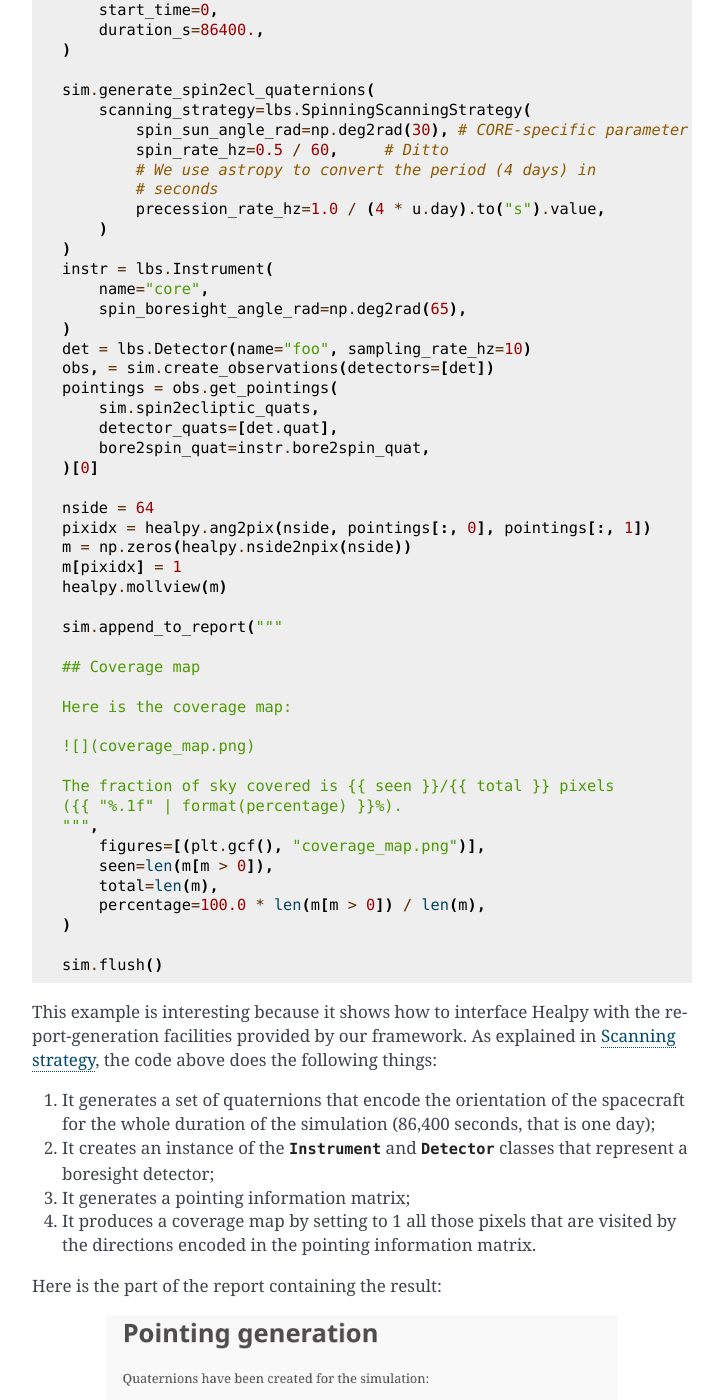
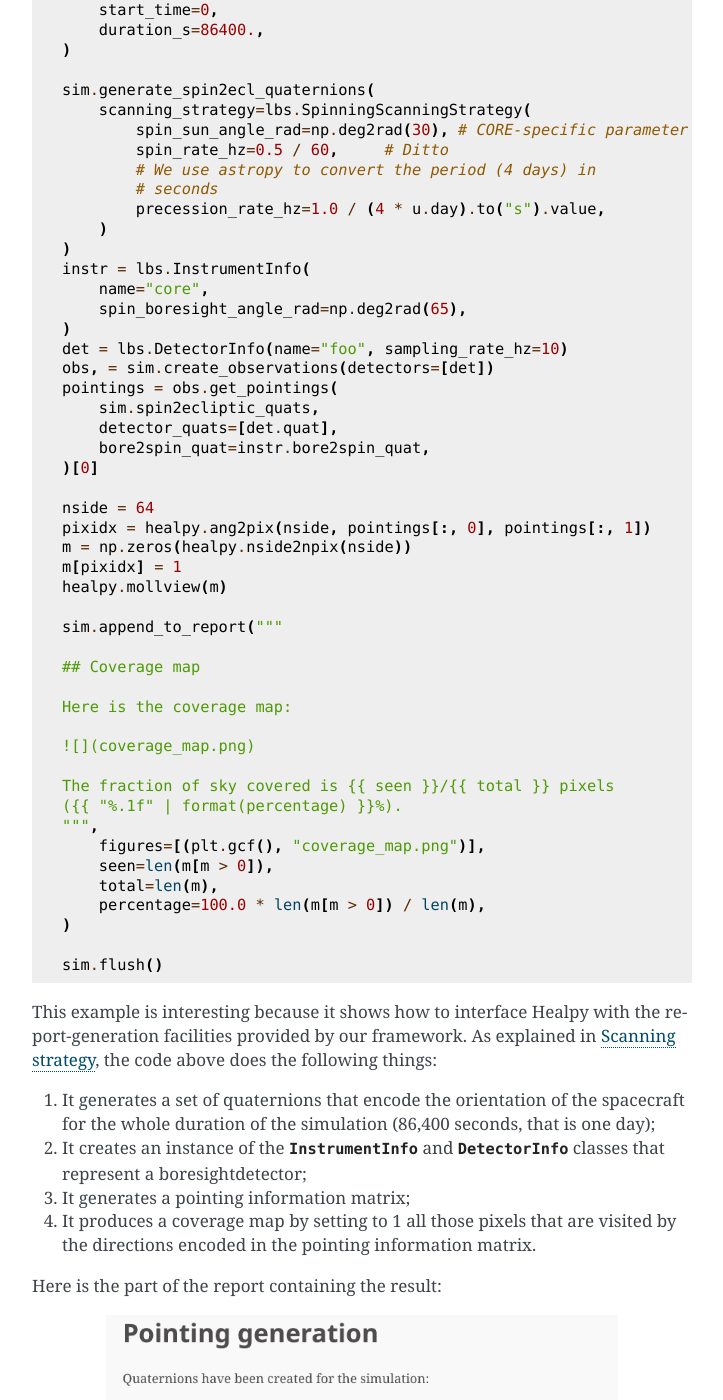
Before and after one commit to litebird/litebird_sim, a Sphinx documentation site: the page built from docs/source/tutorial.rst, in a window 1280 px wide and 1400 px high, scrolled down 4077 px. Shown: the whole window, without its empty margins (388-1111 px from the left). Built offline with Sphinx 7.4.7, drawn with Linux system fonts in a browser that asks for light colours.

Commit message:
Update old class names in docs (#82)

```diff
--- a/docs/source/tutorial.rst
+++ b/docs/source/tutorial.rst
@@ -210,11 +210,11 @@ report::
           precession_rate_hz=1.0 / (4 * u.day).to("s").value,
       )
   )
-  instr = lbs.Instrument(
+  instr = lbs.InstrumentInfo(
       name="core",
       spin_boresight_angle_rad=np.deg2rad(65),
   )
-  det = lbs.Detector(name="foo", sampling_rate_hz=10)
+  det = lbs.DetectorInfo(name="foo", sampling_rate_hz=10)
   obs, = sim.create_observations(detectors=[det])
   pointings = obs.get_pointings(
       sim.spin2ecliptic_quats,
@@ -255,8 +255,8 @@ following things:
 1. It generates a set of quaternions that encode the orientation of
    the spacecraft for the whole duration of the simulation (86,400
    seconds, that is one day);
-2. It creates an instance of the :class:`.Instrument` and
-   :class:`.Detector` classes that represent a boresight detector;
+2. It creates an instance of the :class:`.InstrumentInfo` and
+   :class:`.DetectorInfo` classes that represent a boresightdetector;
 3. It generates a pointing information matrix;
 4. It produces a coverage map by setting to 1 all those pixels that
    are visited by the directions encoded in the pointing information
```
